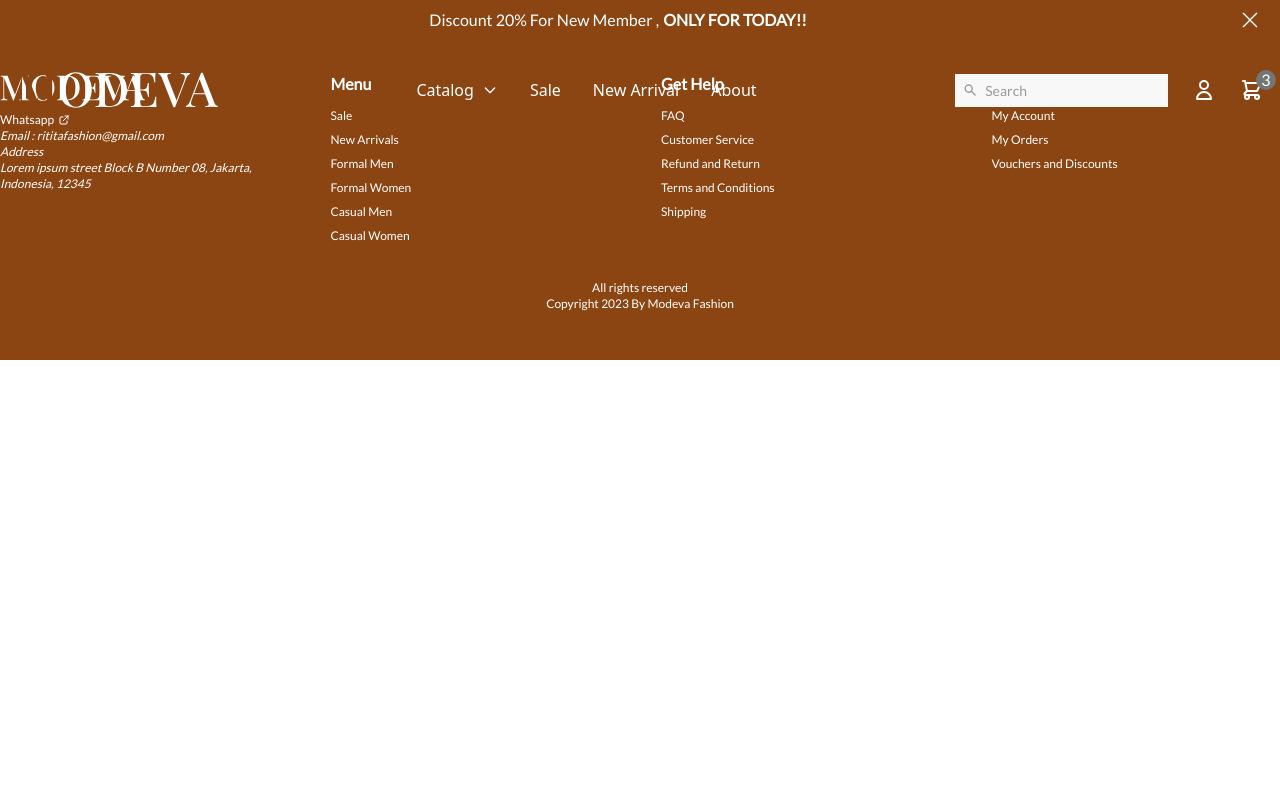
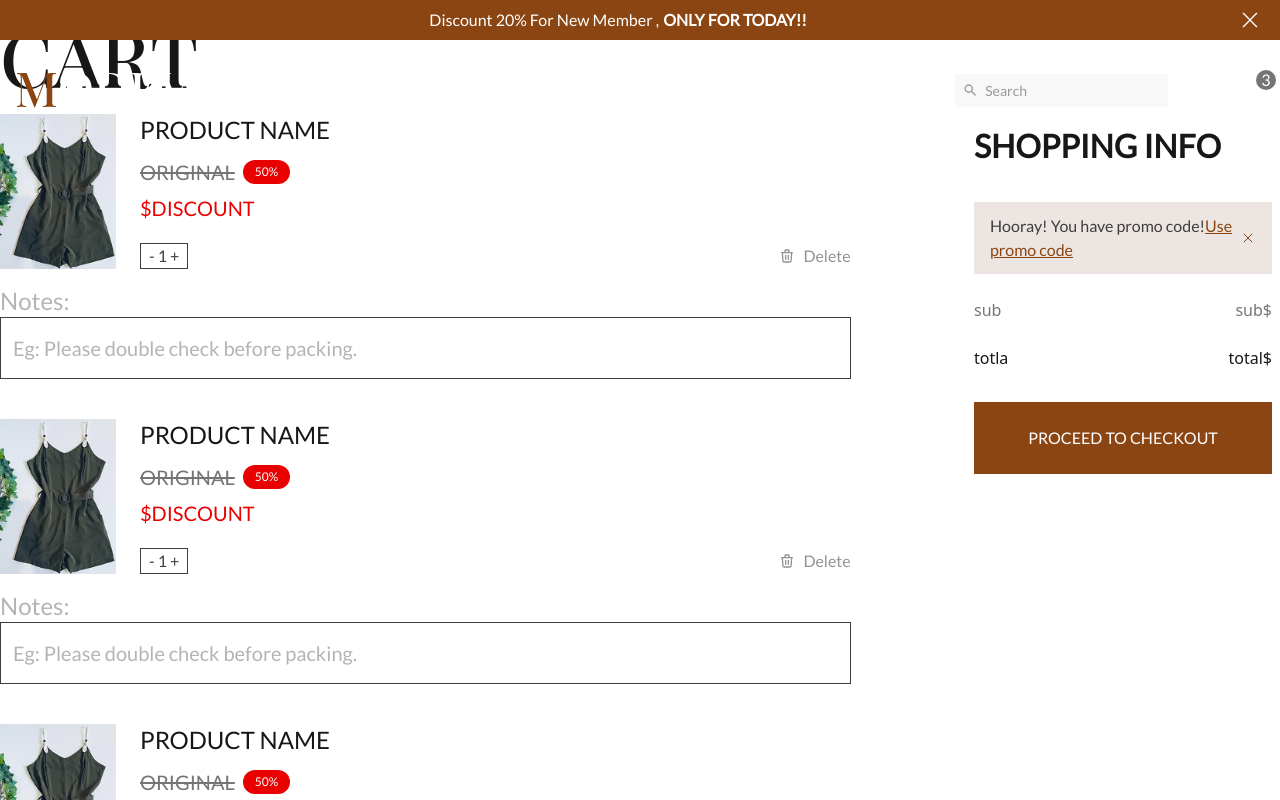
Before and after one commit to j-a-sunny/modeva, a Next.js app: page /cart in a window 1280 px wide. Shown: the top 800 px of the page. Built offline with nearby package versions, Linux system fonts and the light colour scheme.

Commit message:
Cart template

```diff
--- a/app/(pages)/(shop)/cart/page.jsx
+++ b/app/(pages)/(shop)/cart/page.jsx
@@ -1,8 +1,51 @@
+import CartSingleProduct from '@/app/components/CartSingleProduct'
 import React from 'react'
+import { HiOutlineXMark } from 'react-icons/hi2'
 
 const cart = () => {
   return (
-    <div>cart</div>
+    <div className='container pb-20'>
+      <div className="font-prime font-medium text-[76px] uppercase">cart</div>
+
+
+      <div className="grid sm:grid-cols-12 gap-2 w-full mx-auto ">
+
+        {/* product part */}
+        <div className="flex flex-col col-span-12 sm:col-span-7 md:col-span-7 lg:col-span-8 gap-y-10">
+          <CartSingleProduct />
+          <CartSingleProduct />
+          <CartSingleProduct />
+          <CartSingleProduct />
+          <CartSingleProduct />
+        </div>
+
+        {/* hidden part */}
+        <div className="hidden md:block col-span-1"></div>
+
+        {/* price part */}
+        <div className="flex flex-col col-span-12 sm:col-span-5 md:col-span-4 lg:col-span-3 gap-y-8 p-2">
+          <span className="uppercase font-second font-semibold text-[32px]">shopping info</span>
+          <div className="flex flex-col gap-y-6">
+            <div className="flex justify-between items-center font-second text-[16px] bg-[#ede5e1] px-4 py-3">
+              <div><span className='text-dark-gray'>Hooray! You have promo code!</span>
+                <span className="text-primary underline">Use promo code</span></div>
+              <span className=""><HiOutlineXMark className='text-primary' /></span>
+            </div>
+            <span className="text-light-gray flex justify-between">
+              <span>sub</span>
+              <span>sub$</span>
+            </span>
+            <span className="flex justify-between">
+              <span>totla</span>
+              <span>total$</span>
+            </span>
+          </div>
+          <button className='bg-primary p-6 w-full font-second text-white uppercase'>proceed to checkout</button>
+        </div>
+      </div>
+
+
+    </div>
   )
 }
 
--- /dev/null
+++ b/app/components/CartSingleProduct.jsx
@@ -0,0 +1,50 @@
+import { HiOutlineTrash } from "react-icons/hi";
+import Image from 'next/image'
+import React from 'react'
+
+const CartSingleProduct = () => {
+  return (
+    <div className='flex flex-col gap-y-4'>
+      <div className="flex gap-6 w-full">
+        {/* prod image */}
+
+        <div className="relative aspect-[116/155] w-full max-w-[116px] overflow-hidden flex items-center justify-center bg-gray-50">
+          <Image
+            src="/prod1.png"
+            alt="alt"
+            fill
+            className="object-cover object-center"
+          />
+        </div>
+
+        {/* prod info */}
+        <div className="flex flex-col w-full justify-between">
+          {/* info */}
+          <div className="flex flex-col gap-y-3">
+            <span className="uppercase font-second text-2xl">Product name</span>
+            <span className="flex flex-col uppercase font-second text-xl gap-y-2">
+
+              <span className="flex text-light-gray items-center gap-2">
+                <span className="line-through">original</span>
+                <span className="px-3 py-1 text-xs text-white rounded-full bg-[#E90000]">50%</span>
+              </span>
+              <span className="text-[#E90000]">$discount</span>
+            </span>
+          </div>
+          {/* quantity */}
+          <div className=" mt-4 font-second flex items-center justify-between">
+            <span className="font-medium text-dark-gray border py-[14.5] px-2">- 1 +</span>
+            <span className="flex items-center gap-2 font-normal text-[#929292]"><HiOutlineTrash />Delete</span>
+          </div>
+        </div>
+      </div>
+      {/* prod notes */}
+      <div className="font-second text-[#B4B4B4] flex flex-col">
+        <span className="text-2xl">Notes:</span>
+        <span className="text-xl border border-dark-gray px-3 py-4">Eg: Please double check before packing.</span>
+      </div>
+    </div>
+  )
+}
+
+export default CartSingleProduct
```
